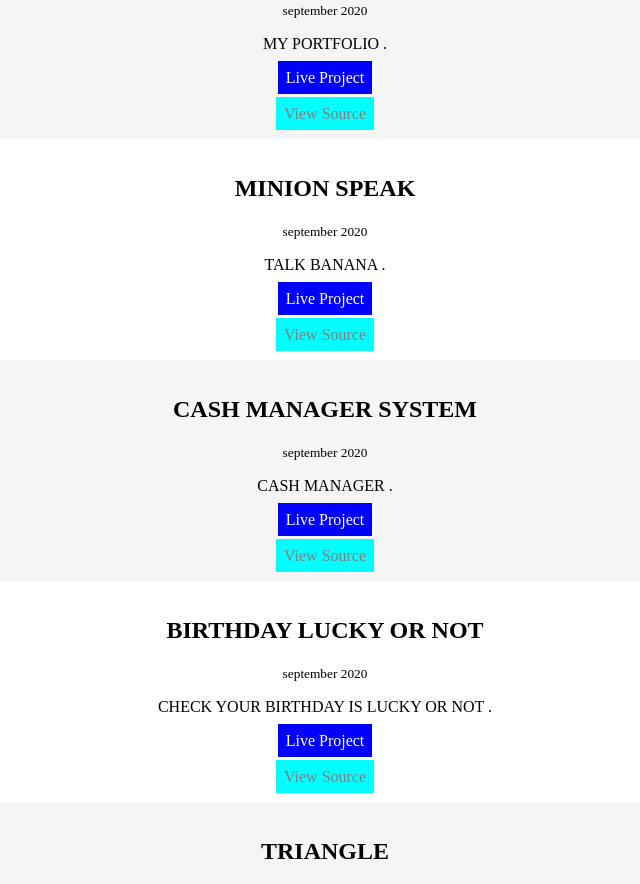
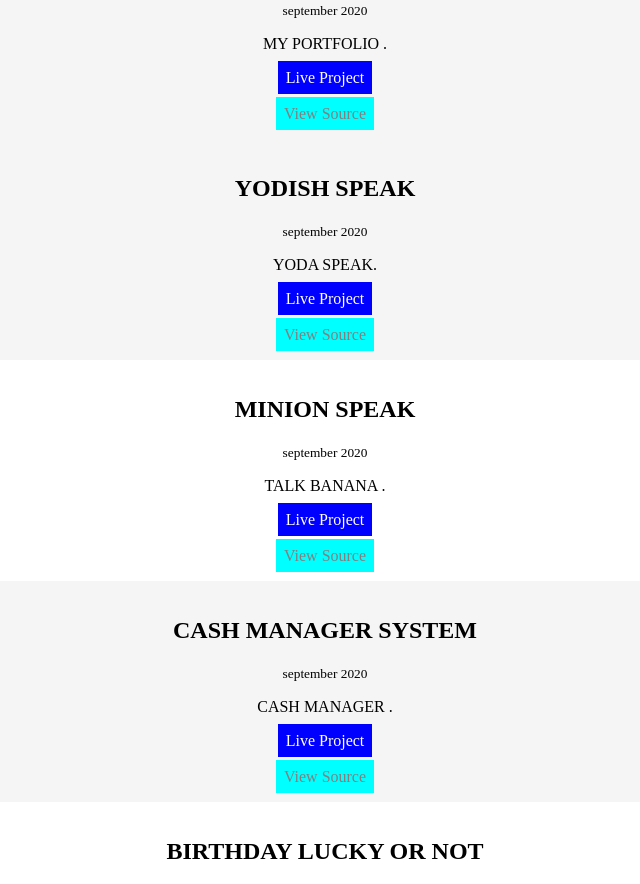
Before and after one commit to Mrinalkumar29/mrinal-portfolio, a plain HTML site: page projectsss.html in a window 1280 px wide. Shown: the part 819-1703 px from the top of the page, without its empty margins (315-955 px from the left). Drawn offline with Linux system fonts and the light colour scheme.

Commit message:
FILE ADDED

```diff
--- a/projectsss.html
+++ b/projectsss.html
@@ -55,6 +55,18 @@
            <small> september 2020 </small>
            <p> MY PORTFOLIO . </p>
            <a class="click" href="https://mrinalportfolio.netlify.app/">Live Project</a>
+           <br><br>
+           <a  class="press" href="https://github.com/Mrinalkumar29/mrinal-portfolio.git"> View Source</a>
+
+        </div>
+    </section>
+
+    <section class="ow">
+        <div class="abc">
+           <h1> YODISH SPEAK </h1>
+           <small> september 2020 </small>
+           <p> YODA SPEAK. </p>
+           <a class="click" href="https://yodish-speak.netlify.app/">Live Project</a>
            <br><br>
            <a  class="press" href="https://github.com/Mrinalkumar29/mrinal-portfolio.git"> View Source</a>
 
```
